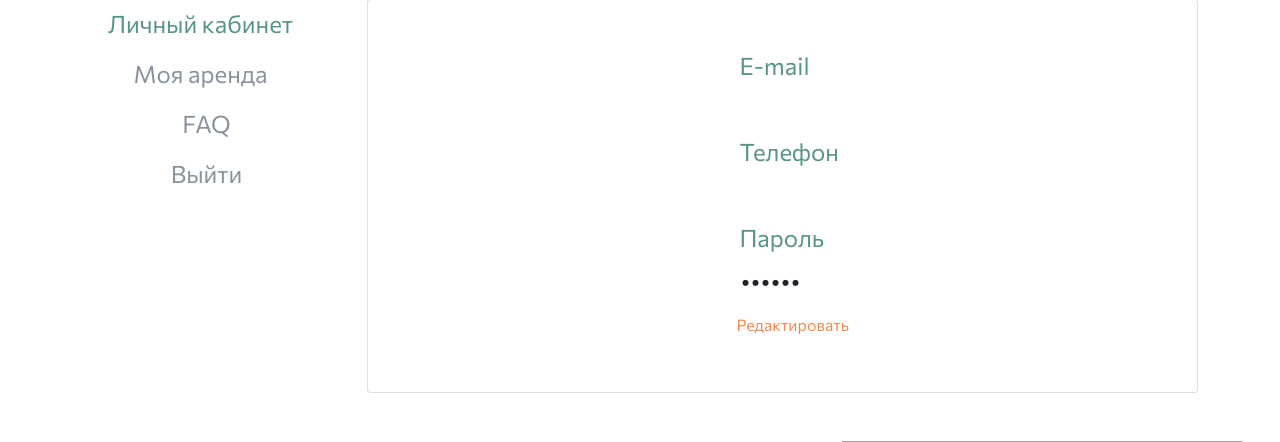
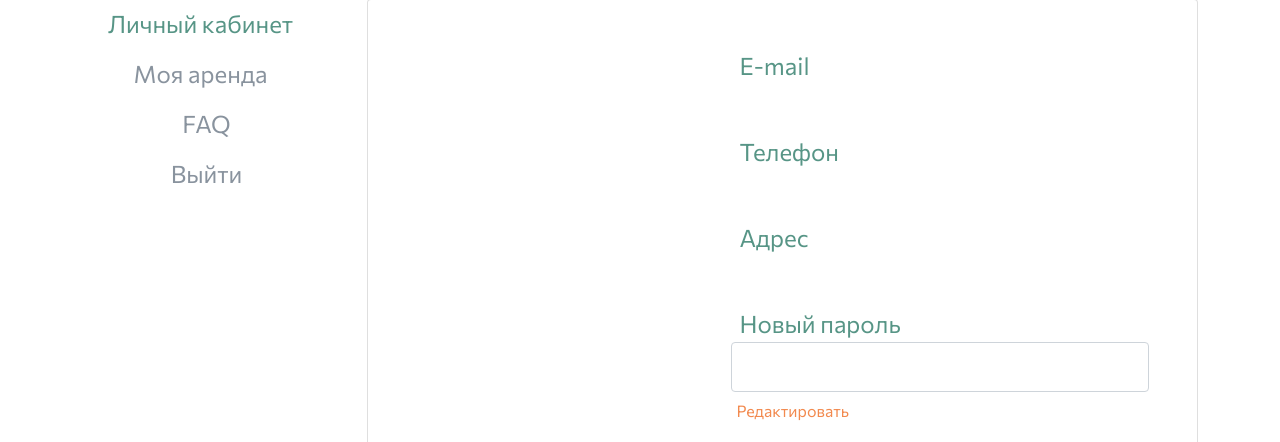
Before and after one commit to Corwin74/Self-storage-service, a Django app: template storage_service/templates/my-rent.html in a window 1280 px wide. Shown: the part 163-605 px from the top of the page. Run offline with Django 3.2, Linux system fonts and the light colour scheme; the template is opened without the code that fills it, so the values that code supplies are empty; grey boxes are pictures that could not be loaded.

Commit message:
Fix user edit form and add address field

```diff
--- a/storage_service/templates/my-rent.html
+++ b/storage_service/templates/my-rent.html
@@ -81,8 +81,10 @@
                 <input type="email" name="EMAIL_EDIT" id="EMAIL" class="form-control fs_24 ps-2 SelfStorage__input" value="{{ request.user.email }}" disabled>
 								<label class="fs_24 SelfStorage_green ms-2" for="PHONE">Телефон</label>
                 <input type="tel" name="PHONE_EDIT" id="PHONE" class="form-control fs_24 ps-2 SelfStorage__input" value="{{ request.user.phone }}" disabled>
-								<label class="fs_24 SelfStorage_green ms-2" for="PASSWORD">Пароль</label>
-                <input type="password" name="PASSWORD_EDIT" id="PASSWORD" class="form-control fs_24 ps-2 SelfStorage__input" value="111111" disabled>
+								<label class="fs_24 SelfStorage_green ms-2 " for="ADDRESS">Адрес</label>
+                <input type="text" name="ADDRESS_EDIT" id="ADDRESS" class="form-control fs_24 ps-2 SelfStorage__input" value="{{ request.user.address }}" disabled>
+								<label class="fs_24 SelfStorage_green ms-2" for="PASSWORD">Новый пароль</label>
+                <input type="password" name="PASSWORD_EDIT" id="PASSWORD" class="form-control fs_24 ps-2 SelfStorage__input">
 								<button type="submit" class="btn SelfStorage_green ps-1" id="save" style="display: none">Сохранить</button>
 								<a class="btn SelfStorage_orange ps-1" id="edit">Редактировать</a>
 								<script>
@@ -90,8 +92,9 @@
 										e.preventDefault()
 										document.getElementById('EMAIL').disabled = false
 										document.getElementById('PHONE').disabled = false
+										document.getElementById('ADDRESS').disabled = false
 										document.getElementById('PASSWORD').disabled = false
-										document.getElementById('PASSWORD').type = 'text'
+										document.getElementById('PASSWORD').type = 'password'
 										document.getElementById('edit').style.display = 'none'
 										document.getElementById('save').style.display = 'inline-block'
 									})
@@ -99,6 +102,7 @@
 										setTimeout(() => {
 											document.getElementById('EMAIL').disabled = true
 											document.getElementById('PHONE').disabled = true
+										  document.getElementById('ADDRESS').disabled = true
 											document.getElementById('PASSWORD').disabled = true
 											document.getElementById('PASSWORD').type = 'password'
 											document.getElementById('edit').style.display = 'inline-block'
```
Also changed, not shown: storage_service/self_storage/views.py (+5 -2 lines).
